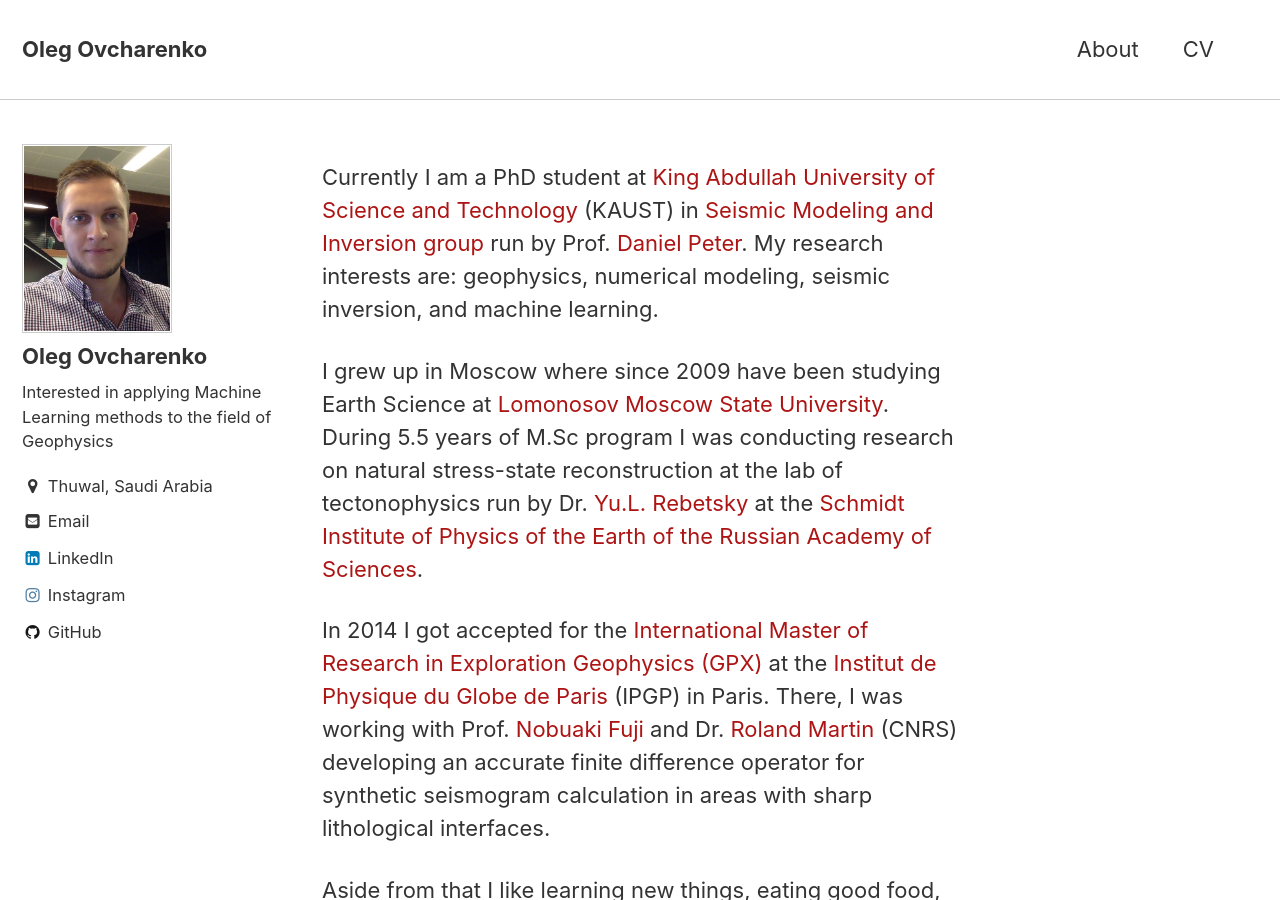
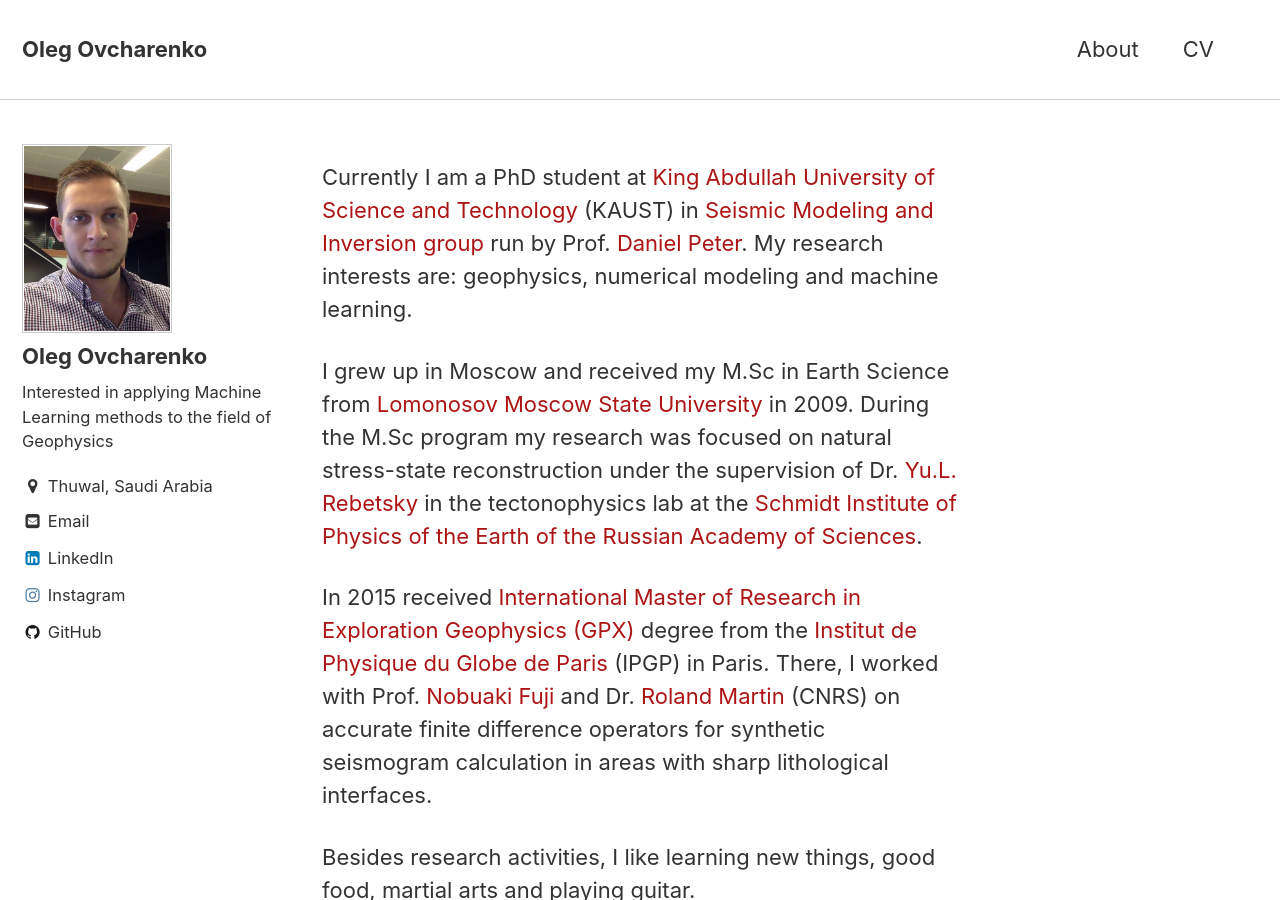
Before and after one commit to ovcharenkoo/ovcharenkoo.github.io, a Jekyll site: the page built from index.html, in a window 1280 px wide and 900 px high. Built offline with Jekyll 4.4.1, drawn with Linux system fonts in a browser that asks for light colours; the list of posts is cut into pages by our own code; some of the changed text lies outside the part shown.

Commit message:
Spelling mistakes

```diff
--- a/_layouts/home.html
+++ b/_layouts/home.html
@@ -3,15 +3,15 @@
 ---
 
 <section class="page__content">
-<p>Currently I am a PhD student at <a href="https://www.kaust.edu.sa/en">King Abdullah University of Science and Technology</a> (KAUST) in <a href="https://smi.kaust.edu.sa/Pages/Home.aspx">Seismic Modeling and Inversion group</a> run by Prof. <a href="http://danielpeter.github.io/index.html">Daniel Peter</a>. My research interests are: geophysics, numerical modeling, seismic inversion, and machine learning.</p>
+<p>Currently I am a PhD student at <a href="https://www.kaust.edu.sa/en">King Abdullah University of Science and Technology</a> (KAUST) in <a href="https://smi.kaust.edu.sa/Pages/Home.aspx">Seismic Modeling and Inversion group</a> run by Prof. <a href="http://danielpeter.github.io/index.html">Daniel Peter</a>. My research interests are: geophysics, numerical modeling and machine learning.</p>
 
-<p>I grew up in Moscow where since 2009 have been studying Earth Science at <a href="https://www.msu.ru/en/">Lomonosov Moscow State University</a>. During 5.5 years of M.Sc program I was conducting research on natural stress-state reconstruction at the lab of tectonophysics run by Dr. <a href="https://www.researchgate.net/profile/Yu_Rebetsky">Yu.L. Rebetsky</a> at the <a href="http://www.ifz.ru/en/institute/">Schmidt Institute of Physics of the Earth of the Russian Academy of Sciences</a>.</p>
+<p>I grew up in Moscow and received my M.Sc in Earth Science from <a href="https://www.msu.ru/en/">Lomonosov Moscow State University</a> in 2009. During the M.Sc program my research was focused on natural stress-state reconstruction under the supervision of Dr. <a href="https://www.researchgate.net/profile/Yu_Rebetsky">Yu.L. Rebetsky</a> in the tectonophysics lab at the <a href="http://www.ifz.ru/en/institute/">Schmidt Institute of Physics of the Earth of the Russian Academy of Sciences</a>.</p>
 
 <p>
-In 2014 I got accepted for the <a href="http://www.ipgp.fr/fr/international-master-of-research-in-exploration-geophysics-gpx">International Master of Research in Exploration Geophysics (GPX)</a> at the <a href="http://www.ipgp.fr/fr">Institut de Physique du Globe de Paris</a> (IPGP) in Paris. There, I was working with Prof. <a href="http://www.ipgp.fr/en/fuji-nobuaki">Nobuaki Fuji</a> and Dr. <a href="https://www.researchgate.net/profile/Roland_Martin/info">Roland Martin</a> (CNRS) developing an accurate finite difference operator for synthetic seismogram calculation in areas with sharp lithological interfaces.</p>
+In 2015 received <a href="http://www.ipgp.fr/fr/international-master-of-research-in-exploration-geophysics-gpx">International Master of Research in Exploration Geophysics (GPX)</a> degree from the <a href="http://www.ipgp.fr/fr">Institut de Physique du Globe de Paris</a> (IPGP) in Paris. There, I worked with Prof. <a href="http://www.ipgp.fr/en/fuji-nobuaki">Nobuaki Fuji</a> and Dr. <a href="https://www.researchgate.net/profile/Roland_Martin/info">Roland Martin</a> (CNRS) on accurate finite difference operators for synthetic seismogram calculation in areas with sharp lithological interfaces.</p>
 
 <p>
-Aside from that I like learning new things, eating good food, doing sports and playing guitar.</p>
+Besides research activities, I like learning new things, good food, martial arts and playing guitar.</p>
 </section>
 <!--
 <h3 class="archive__subtitle">{{ site.data.ui-text[site.locale].recent_posts | default: "Recent Posts" }}</h3>
```
